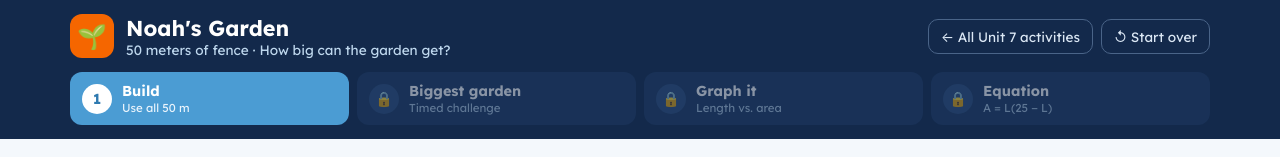
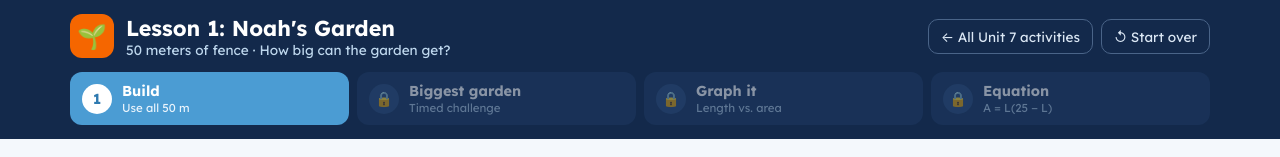
Before and after one commit to matthewcrouch-cms/H.Math1-Unit7, a plain HTML site: page noahs-garden/index.html in a window 1280 px wide. Shown: the top 157 px of the page. Drawn offline with Linux system fonts and the light colour scheme.

Commit message:
Title activity 'Lesson 1: Noah's Garden'
Co-Authored-By: Claude Opus 5.5 <noreply@anthropic.com>
Claude-Session: https://claude.ai/code/session_01F35YzXxbfSEQRBKaoPpcGq

```diff
--- a/noahs-garden/index.html
+++ b/noahs-garden/index.html
@@ -3,7 +3,7 @@
 <head>
 <meta charset="utf-8">
 <meta name="viewport" content="width=device-width, initial-scale=1">
-<title>Noah's Garden</title>
+<title>Lesson 1: Noah's Garden</title>
 <link rel="preconnect" href="https://fonts.googleapis.com">
 <link href="https://fonts.googleapis.com/css2?family=Lexend:wght@400;600;700;800&display=swap" rel="stylesheet">
 <style>
@@ -187,7 +187,7 @@ input.ok{border-color:var(--good);background:#EAF8F0} input.no{border-color:var(
 <body>
 <header>
   <div class="hwrap">
-    <div class="brand"><div class="logo">🌱</div><div><h1>Noah's Garden</h1><p>50 meters of fence · How big can the garden get?</p></div></div>
+    <div class="brand"><div class="logo">🌱</div><div><h1>Lesson 1: Noah's Garden</h1><p>50 meters of fence · How big can the garden get?</p></div></div>
     <div style="display:flex;gap:8px"><a class="reset" href="../" style="text-decoration:none">← All Unit 7 activities</a><button class="reset" id="reset">↺ Start over</button></div>
   </div>
   <nav id="steps"></nav>
```
Also changed, not shown: index.html (+1 -1 lines).
